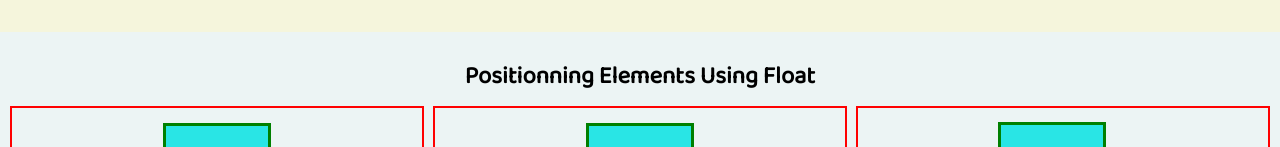
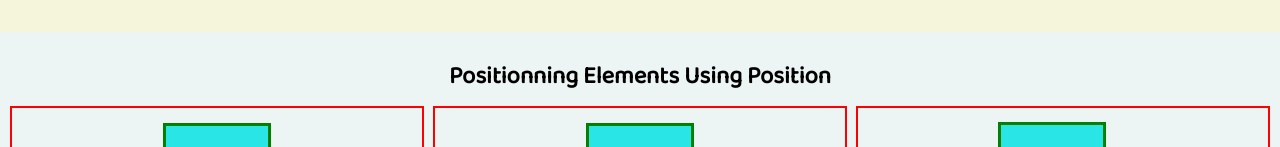
Before and after one commit to AbhirupDey12/test2, a plain HTML site: page PROJECT - 5/index.html in a window 1280 px wide. Shown: the part 493-640 px from the top of the page. Drawn offline with Linux system fonts and the light colour scheme.

Commit message:
Update index.html

```diff
--- a/PROJECT - 5/index.html
+++ b/PROJECT - 5/index.html
@@ -52,7 +52,7 @@
         </div>
     </section>
     <section class="sec2">
-        <h2 class="primary">Positionning Elements Using Float</h2>
+        <h2 class="primary">Positionning Elements Using Position</h2>
         <div class="yellowg">
             <div class="yellow1">
                 <div id="ele1">Sidekick</div>
```
